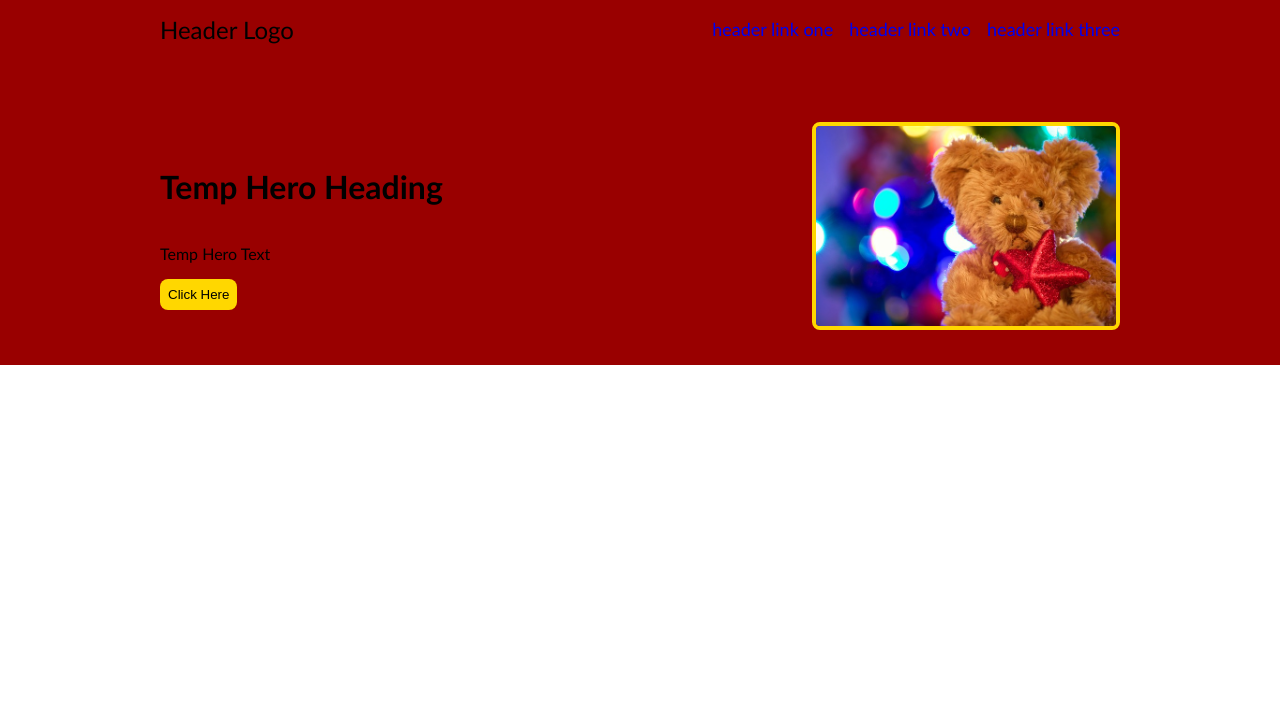
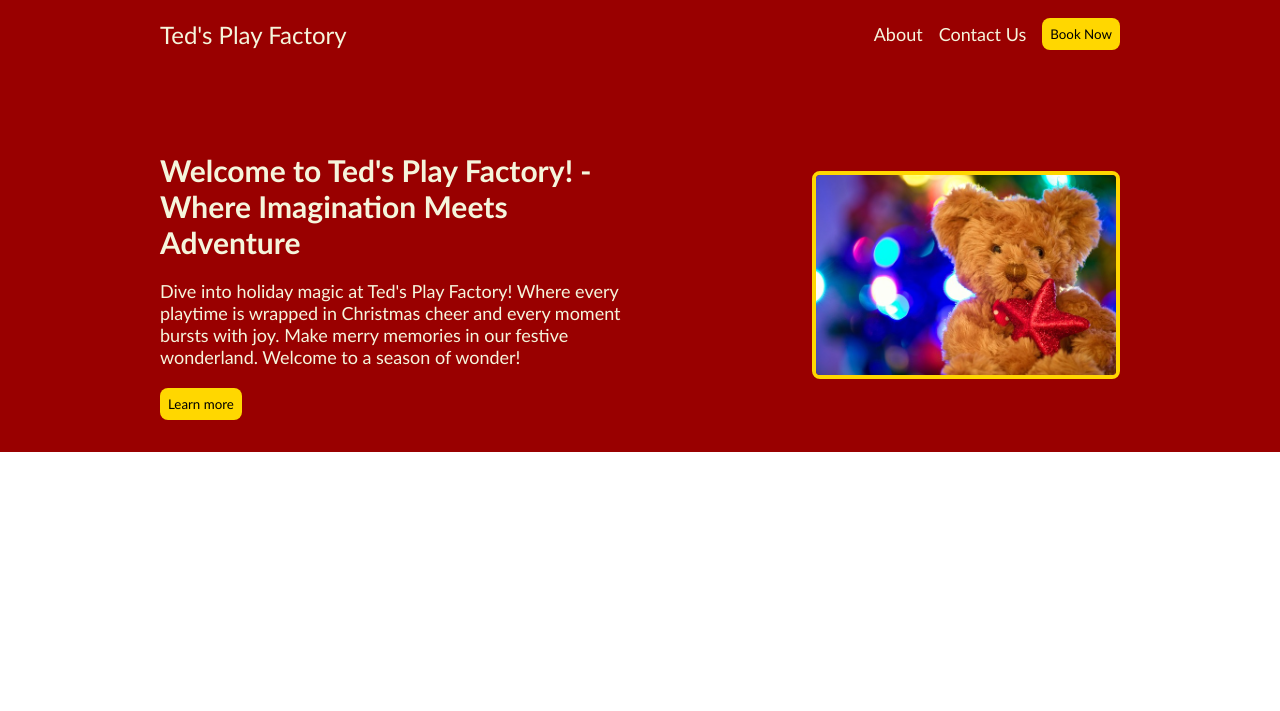
Before and after one commit to htoo-aung/odin-landing-page, a plain HTML site: page index.html in a window 1280 px wide. Drawn offline with Linux system fonts and the light colour scheme.

Commit message:
changed header and hero styles

```diff
--- a/index.html
+++ b/index.html
@@ -3,7 +3,7 @@
 <head>
     <meta charset="UTF-8">
     <meta name="viewport" content="width=device-width, initial-scale=1.0">
-    <title>Christmas Factory</title>
+    <title>Ted's Play Factory</title>
     <link rel="stylesheet" href="styles.css">
 </head>
 <body>
@@ -11,12 +11,12 @@
         <!-- section 1 header -->
         <div class="section header">
             <div class="content">
-                <div class="header-logo">Header Logo</div>
+                <div class="header-logo"><a href="index.html">Ted's Play Factory</a></div>
                 <div class="links">
                     <ul>
-                        <li><a href="#">header link one</a></li>
-                        <li><a href="#">header link two</a></li>
-                        <li><a href="#">header link three</a></li>
+                        <li><a href="#">About</a></li>
+                        <li><a href="#">Contact Us</a></li>
+                        <li><button>Book Now</button></li>
                     </ul>
                 </div>
             </div>
@@ -25,9 +25,12 @@
         <div class="section hero">
             <div class="content">
                 <div class="hero-left">
-                    <h1>Temp Hero Heading</h1>
-                    <p>Temp Hero Text</p>
-                    <button>Click Here</button>
+                    <h1>Welcome to Ted's Play Factory! - Where Imagination Meets Adventure</h1>
+                    <p>Dive into holiday magic at Ted's Play Factory! Where every playtime is wrapped in Christmas cheer
+                        and every moment bursts with joy. Make merry memories in our festive wonderland.
+                        Welcome to a season of wonder!
+                    </p>
+                    <button>Learn more</button>
                 </div>
                 <div class="hero-right"><img src="../images/brown-bear.jpg" alt="brown bear in front of christmas tree"></div>
             </div>
--- a/styles.css
+++ b/styles.css
@@ -1,5 +1,6 @@
 body {
     font-family: 'Gill Sans', 'Gill Sans MT', Calibri, 'Trebuchet MS', sans-serif;
+    color: #f5f5dc;
     margin: 0;
 }
 
@@ -10,6 +11,10 @@ ul {
 
 a {
     text-decoration: none;
+}
+
+button {
+    font-family: 'Gill Sans', 'Gill Sans MT', Calibri, 'Trebuchet MS', sans-serif;
 }
 
 /* styles to apply to every row/section */
@@ -47,12 +52,24 @@ a {
     padding-top: 0px;
 }
 
+.section.header a {
+    color: #f5f5dc;
+}
+
+.section.header button {
+    background-color: #ffd700;
+    border-style: none;
+    border-radius: 8px;
+    padding: 8px;
+}
+
 .content .header-logo {
     font-size: 24px;
 }
 
 .content .links ul {
     display: flex;
+    align-items: center;
     font-size: 18px;
     gap: 16px;
 }
@@ -73,6 +90,17 @@ a {
     flex-direction: column;
     justify-content: space-between;
     align-items: flex-start;
+    width: 50%;
+}
+
+.content .hero-left h1 {
+    font-size: 30px;
+}
+
+.content .hero-left p {
+    margin-top: 0px;
+    margin-bottom: 20px;
+    font-size: 18px;
 }
 
 .content .hero-left button {
```
Also changed, not shown: images/gingerbread-houses.jpg (added).
